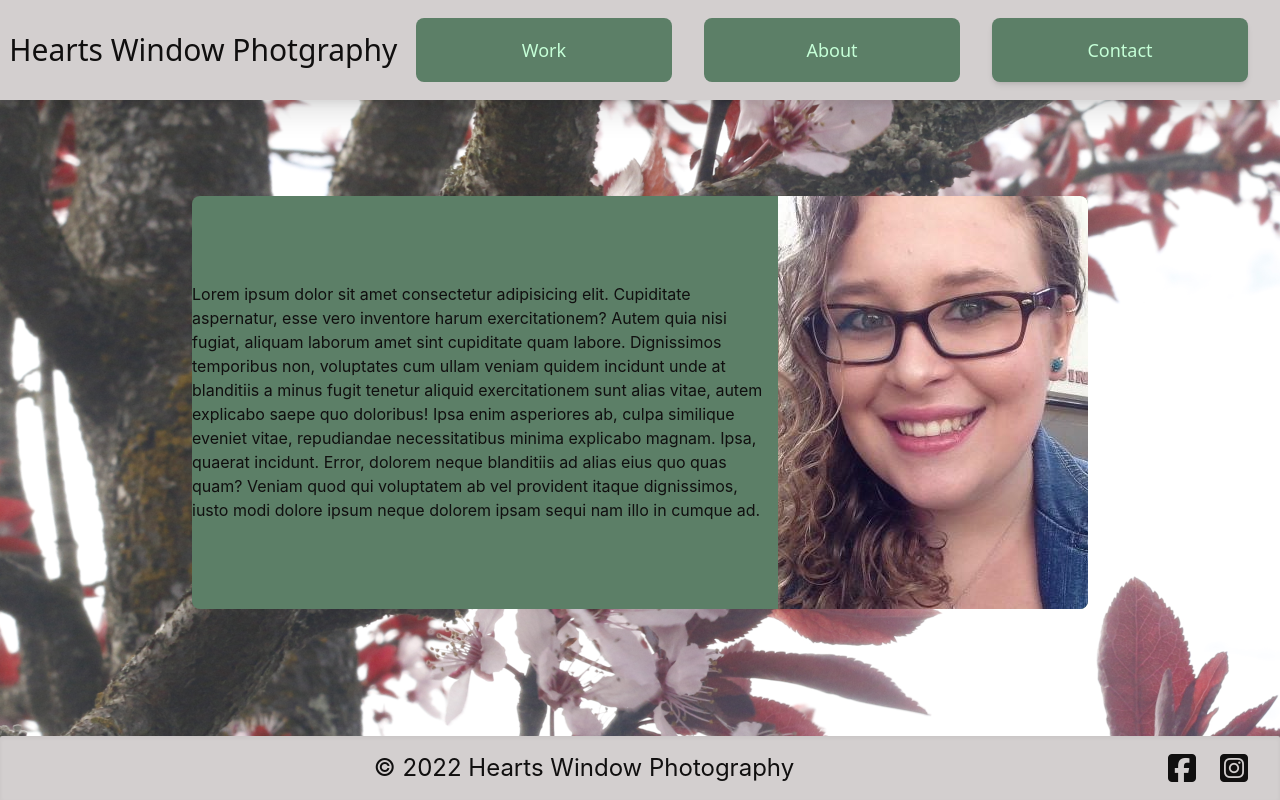
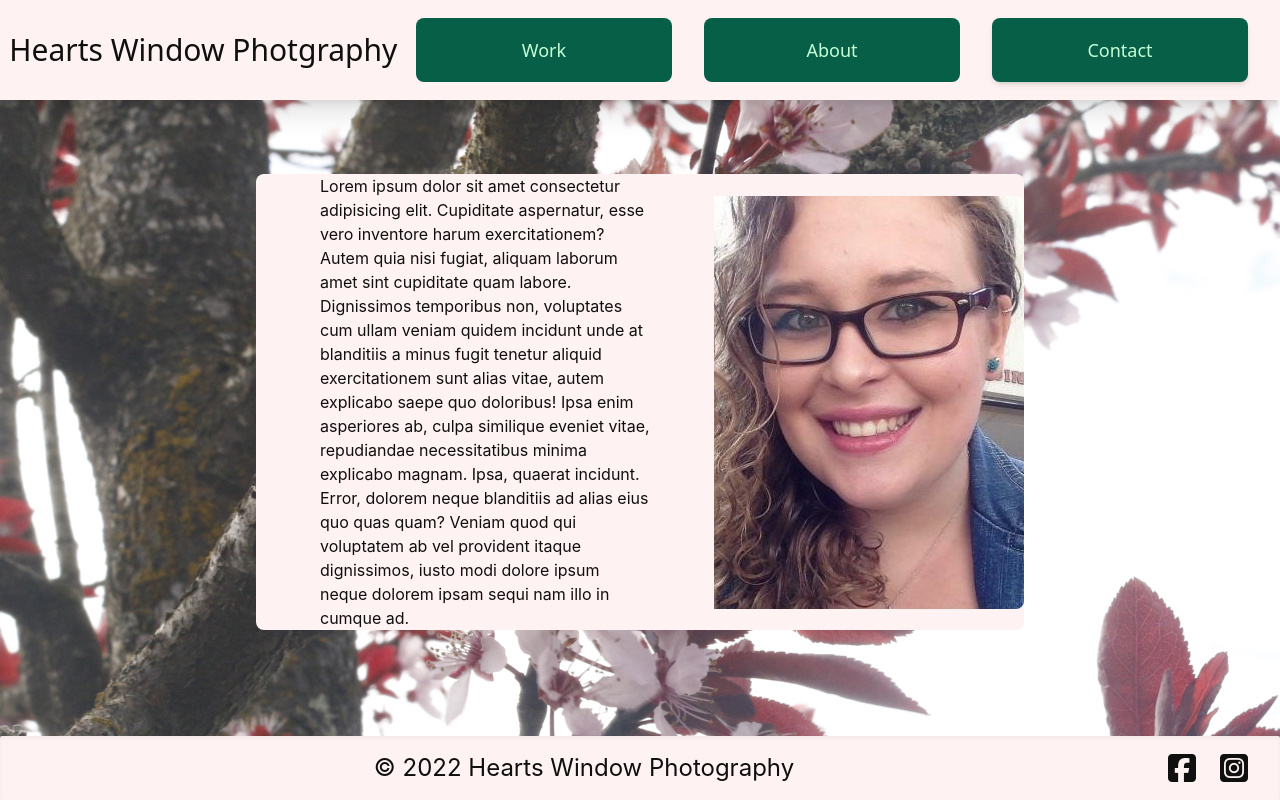
Before and after one commit to BWilske/abby_site_reactjs, a React (Create React App) app: page /about in a window 1280 px wide. Built offline with nearby package versions, Linux system fonts and the light colour scheme.

Commit message:
refactored a bit n stuff

```diff
--- a/src/components/layout/Footer.jsx
+++ b/src/components/layout/Footer.jsx
@@ -2,8 +2,8 @@ import React from "react";
 
 function Footer() {
   return (
-    <div className=" mt-8 py-4 w-auto bg-base-200 rounded-t-sm shadow-inner flex justify-center items-center   ">
-      <h2 className="text-center md:text-2xl text-center ml-auto ">
+    <div className=" mt-8 py-4 w-auto bg-red-50 rounded-t-sm shadow-inner flex justify-center items-center   ">
+      <h2 className="text-center md:text-2xl ml-auto ">
         &copy; 2022 Hearts Window Photography
       </h2>
 
--- a/src/components/layout/Header.jsx
+++ b/src/components/layout/Header.jsx
@@ -4,7 +4,7 @@ import { Link, Router } from "react-router-dom";
 function Header() {
   return (
     <>
-      <header className="bg-base-200 shadow-xl  font-sans md:flex md:items-center ">
+      <header className="bg-red-50 shadow-xl  font-sans md:flex md:items-center ">
         <div className=" m-auto flex">
           <Link to="/">
             <h1 className=" m-auto text-3xl text-center py-8">
@@ -20,20 +20,20 @@ function Header() {
         </div>
         <Link
           to="/gallery_directory"
-          className="  xl:w-64  w-40 btn-lg btn-primary  ml-auto rounded-lg hidden md:flex items-center justify-center "
+          className="  xl:w-64  w-40 btn-lg btn-primary bg-emerald-800 ml-auto rounded-lg hidden md:flex items-center justify-center "
         >
           Work
         </Link>
 
         <Link
           to="/about"
-          className=" xl:w-64  w-40 btn-lg btn-primary text-lg ml-8  rounded-lg hidden md:flex items-center justify-center"
+          className=" xl:w-64  w-40 btn-lg btn-primary bg-emerald-800 text-lg ml-8  rounded-lg hidden md:flex items-center justify-center"
         >
           About
         </Link>
         <Link
           to="/contact"
-          className=" shadow-md  xl:w-64 w-40 btn-lg btn-primary text-lg ml-8 mr-8 rounded-lg hidden md:flex items-center justify-center  "
+          className=" shadow-md  xl:w-64 w-40 btn-lg btn-primary bg-emerald-800 text-lg ml-8 mr-8 rounded-lg hidden md:flex items-center justify-center  "
         >
           Contact
         </Link>
--- a/src/components/pages/About.jsx
+++ b/src/components/pages/About.jsx
@@ -2,8 +2,8 @@ import abby from "../../assets/images/about/abby.jpg";
 
 function About() {
   return (
-    <div className="w-400 h-300 bg-primary flex items-center justify-center  mx-48 rounded-lg">
-      <div className="">
+    <div className="w-400 h-300 bg-red-50 flex items-center justify-center  mx-64 rounded-lg">
+      <div className="px-16">
         Lorem ipsum dolor sit amet consectetur adipisicing elit. Cupiditate
         aspernatur, esse vero inventore harum exercitationem? Autem quia nisi
         fugiat, aliquam laborum amet sint cupiditate quam labore. Dignissimos
```
